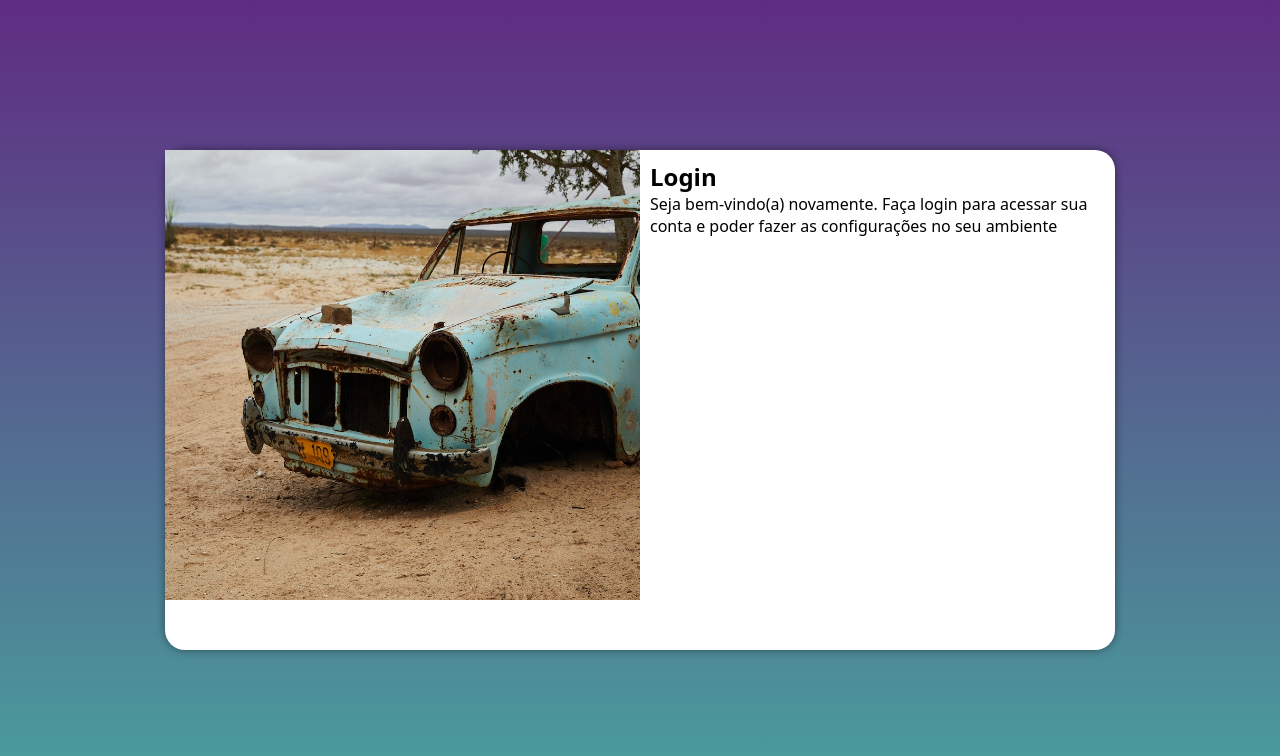
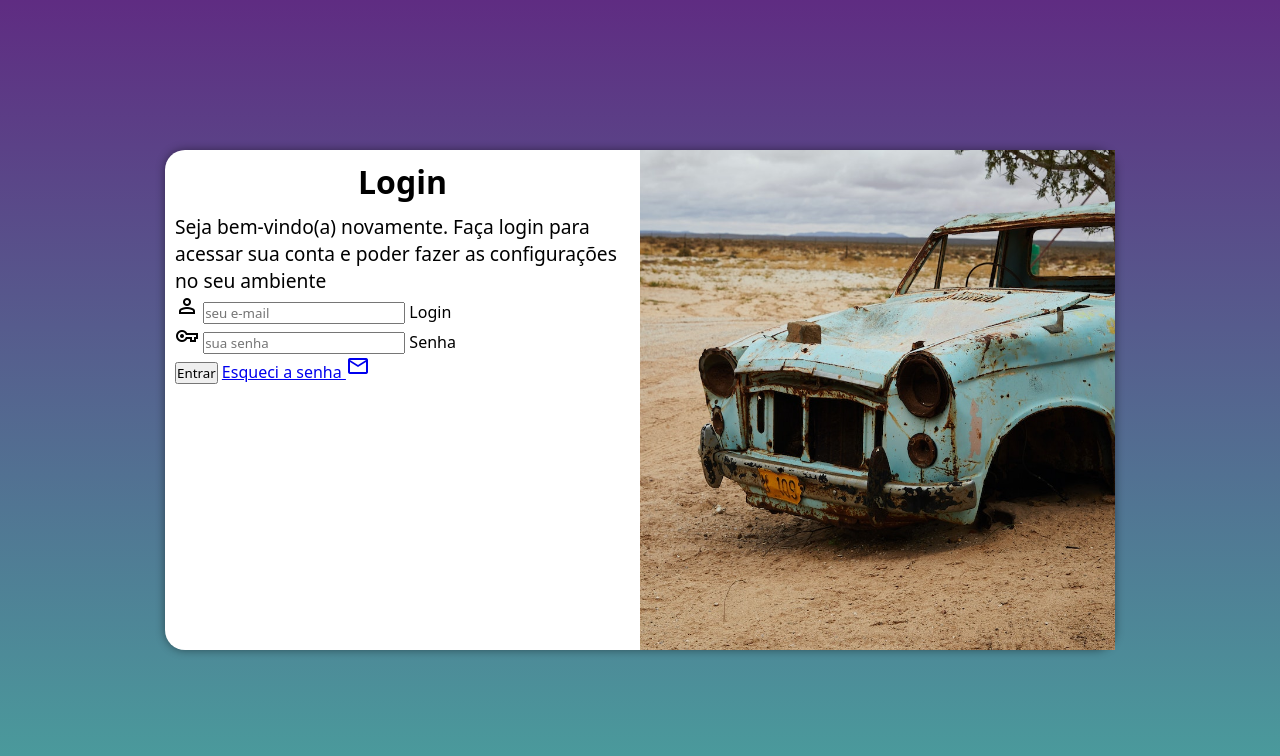
Before and after one commit to rafaelhmc/projeto-login, a plain HTML site: page index.html in a window 1280 px wide. Drawn offline with nearby package versions, Linux system fonts and the light colour scheme.

Commit message:
formulario

```diff
--- a/estilo/media-query.css
+++ b/estilo/media-query.css
@@ -21,7 +21,7 @@
     section#login > div#imagem {
         float: left;
         width: 30%;
-        height: 90%;
+        height: 100%;
     }
     section#login > div#formulario {
         float: right;
@@ -40,13 +40,21 @@
     }
 
     section#login > div#imagem {
-        float: left;
+        float: right;
         width: 50%;
-        height: 90%;
+        height: 100%;
     }
 
     section#login > div#formulario {
-        float: right;
+        float: left;
         width: 50%;
     }
+
+    div#formulario > h1 {
+        font-size: 2em;
+    }
+
+    div#formulario > p {
+        font-size: 1.2em;
+    }
 }
--- a/estilo/style.css
+++ b/estilo/style.css
@@ -33,7 +33,7 @@ section#login {
     transform: translate(-50%, -50%);
 
     background-color: white;
-    width: 250px;
+    width: 300px;
     height: 500px;
     border-radius: 20px;
 
@@ -57,3 +57,12 @@ section#login > div#formulario {
     padding: 10px;
 
 }
+
+div#formulario > h1 {
+    text-align: center;
+    margin-bottom: 10px;
+}
+
+div#formulario > p {
+    font-size: 0.8em;
+}
--- a/index.html
+++ b/index.html
@@ -4,6 +4,7 @@
     <meta charset="UTF-8">
     <meta name="viewport" content="width=device-width, initial-scale=1.0">
     <title>Login</title>
+    <link rel="stylesheet" href="https://fonts.googleapis.com/css2?family=Material+Symbols+Outlined:opsz,wght,FILL,GRAD@20..48,100..700,0..1,-50..200" />
     <link rel="stylesheet" href="estilo/style.css">
     <link rel="stylesheet" href="estilo/media-query.css">
 </head>
@@ -17,7 +18,29 @@
                 <h1>Login</h1>
                 <p>Seja bem-vindo(a) novamente. Faça login para acessar sua conta e poder fazer as configurações no seu ambiente</p>
                 <form action="login.php" method="post">
+                    <div class="campo">
+                        <span class="material-symbols-outlined">
+                            person
+                        </span>
 
+                        <input type="email" name="login" id="ilogin" placeholder="seu e-mail" autocomplete="email" required maxlength="30">
+                        <label for="ilogin">Login</label>
+                    </div>
+
+                    <div class="campo">
+                        <span class="material-symbols-outlined">
+                            vpn_key
+                        </span>
+                        <input type="password" name="senha" id="isenha" placeholder="sua senha" autocomplete="current-password" required minlength="8" maxlength="20">
+                        <label for="isenha">Senha</label>
+                    </div>
+                    <input type="submit" value="Entrar">
+                    <a href="esqueci.html">
+                        Esqueci a senha
+                        <span class="material-symbols-outlined">
+                            mail
+                        </span>
+                    </a>
                 </form>
             </div>
         </section>
```
